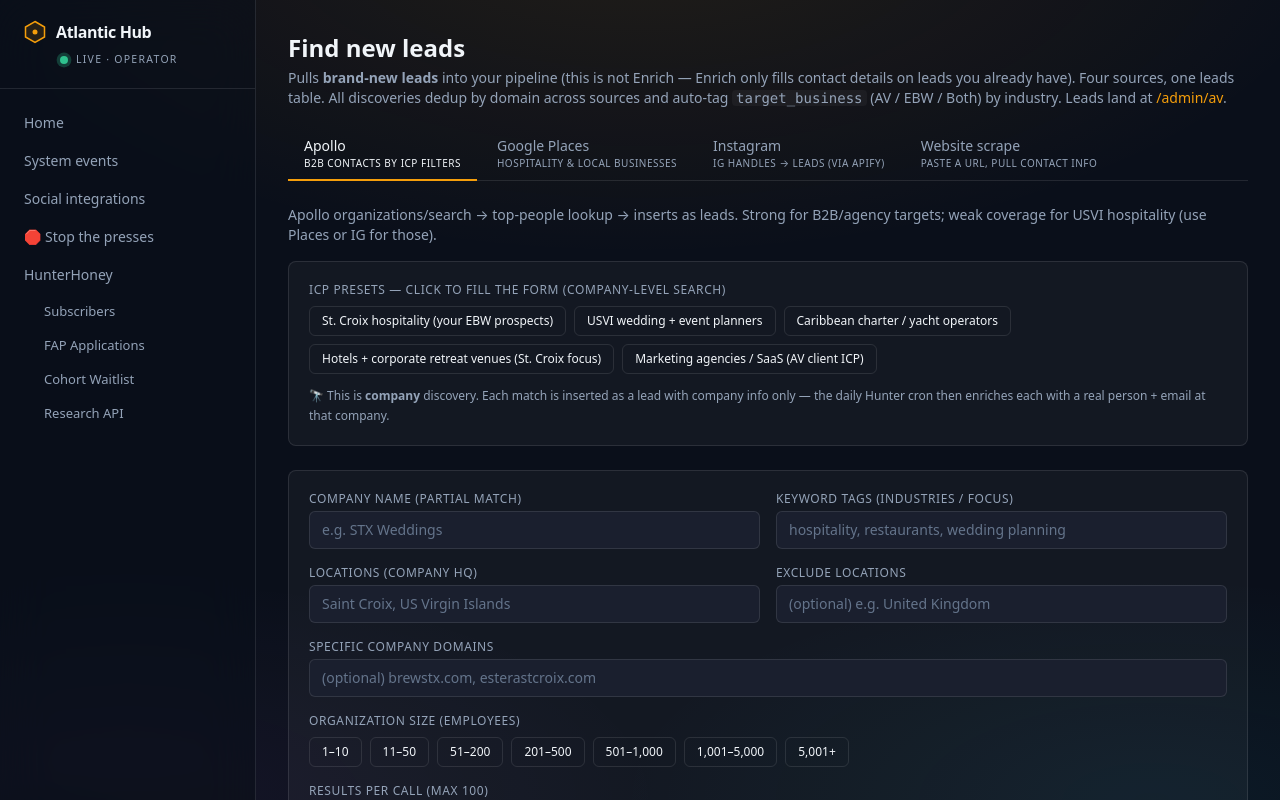
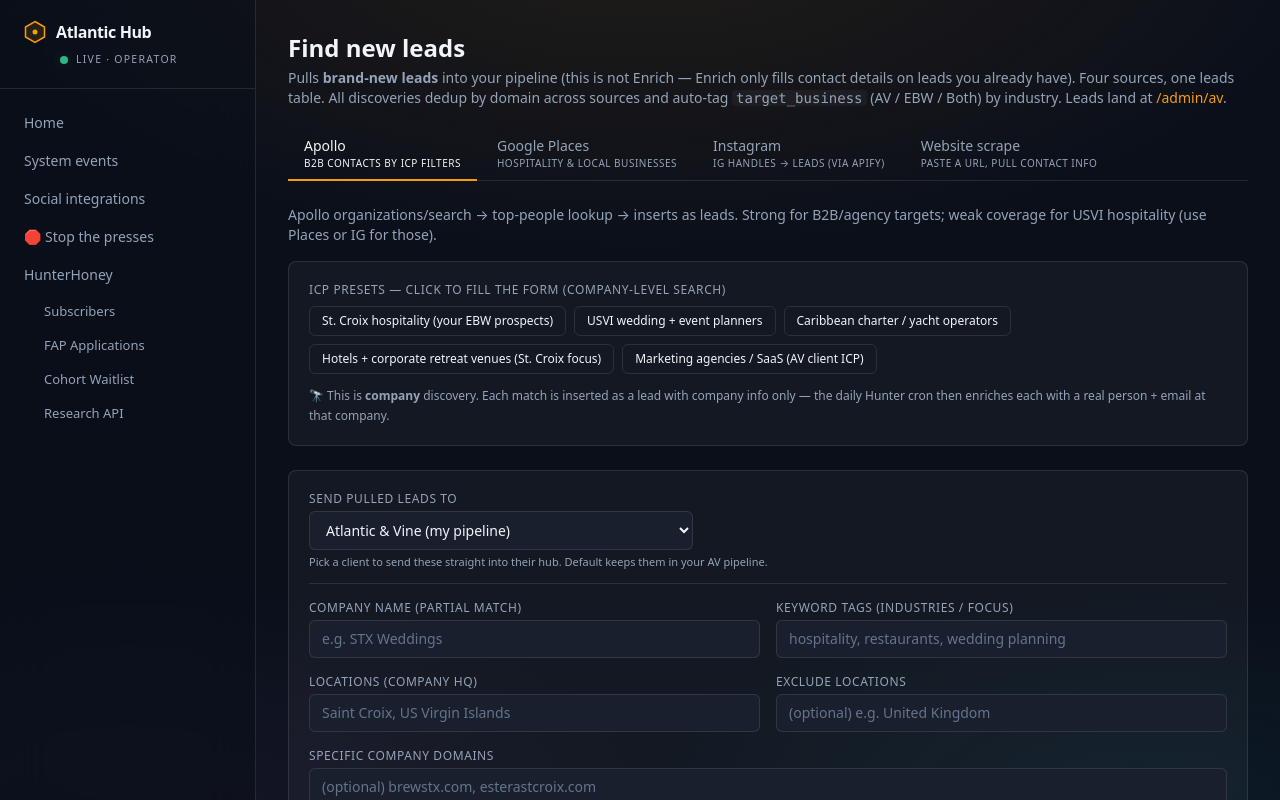
Before and after one commit to valfulton/atlantic-hub, a Next.js app: page /admin/av/discover in a window 1280 px wide. Shown: the top 800 px of the page. Built offline with nearby package versions, Linux system fonts and the light colour scheme.

Commit message:
Find new leads: send pulled leads to a client hub (Apollo + Google Places destination)

```diff
--- a/app/admin/av/discover/DiscoverForm.tsx
+++ b/app/admin/av/discover/DiscoverForm.tsx
@@ -103,7 +103,7 @@ const ICP_PRESETS: IcpPreset[] = [
   }
 ];
 
-export function DiscoverForm() {
+export function DiscoverForm({ clients = [] }: { clients?: { clientId: number; name: string }[] }) {
   const router = useRouter();
   const [running, setRunning] = useState(false);
   const [error, setError] = useState<string | null>(null);
@@ -117,6 +117,7 @@ export function DiscoverForm() {
   const [qOrganizationKeywordTags, setQOrganizationKeywordTags] = useState('');
   const [selectedRanges, setSelectedRanges] = useState<string[]>([]);
   const [perPage, setPerPage] = useState(25);
+  const [destClientId, setDestClientId] = useState('');
 
   function applyPreset(preset: IcpPreset) {
     setQOrganizationName(preset.filters.qOrganizationName || '');
@@ -149,7 +150,8 @@ export function DiscoverForm() {
         qOrganizationKeywordTags: csvToArray(qOrganizationKeywordTags),
         organizationNumEmployeesRanges: selectedRanges,
         page: 1,
-        perPage
+        perPage,
+        clientId: destClientId ? Number(destClientId) : undefined
       };
       const res = await fetch('/api/admin/av/discover', {
         method: 'POST',
@@ -198,6 +200,23 @@ export function DiscoverForm() {
       </div>
 
       <form onSubmit={runSearch} className="bg-surface border border-border rounded-lg p-5 space-y-4">
+        <div className="pb-3 border-b border-border">
+          <div className="text-xs uppercase tracking-wider text-muted mb-1">Send pulled leads to</div>
+          <select
+            value={destClientId}
+            onChange={(e) => setDestClientId(e.target.value)}
+            className="w-full md:w-96 border border-border rounded-md px-3 py-2 text-sm"
+            style={inputStyle}
+          >
+            <option value="">Atlantic &amp; Vine (my pipeline)</option>
+            {clients.map((c) => (
+              <option key={c.clientId} value={String(c.clientId)}>{c.name} (their hub)</option>
+            ))}
+          </select>
+          <div className="text-[11px] text-muted mt-1">
+            Pick a client to send these straight into their hub. Default keeps them in your AV pipeline.
+          </div>
+        </div>
         <div className="grid grid-cols-1 md:grid-cols-2 gap-4">
           <div>
             <div className="text-xs uppercase tracking-wider text-muted mb-1">Company name (partial match)</div>
--- a/app/admin/av/discover/PlacesDiscoverForm.tsx
+++ b/app/admin/av/discover/PlacesDiscoverForm.tsx
@@ -58,7 +58,7 @@ const INCLUDED_TYPE_OPTIONS = [
   { value: 'bakery', label: 'bakery' }
 ];
 
-export function PlacesDiscoverForm() {
+export function PlacesDiscoverForm({ clients = [] }: { clients?: { clientId: number; name: string }[] }) {
   const router = useRouter();
   const [textQuery, setTextQuery] = useState('');
   const [includedType, setIncludedType] = useState('');
@@ -66,6 +66,7 @@ export function PlacesDiscoverForm() {
   const [loading, setLoading] = useState(false);
   const [error, setError] = useState<string | null>(null);
   const [result, setResult] = useState<BatchResponse | null>(null);
+  const [destClientId, setDestClientId] = useState('');
 
   function applyPreset(p: (typeof QUERY_PRESETS)[number]) {
     setTextQuery(p.query);
@@ -88,7 +89,8 @@ export function PlacesDiscoverForm() {
         body: JSON.stringify({
           textQuery: textQuery.trim(),
           includedType: includedType || undefined,
-          pageSize
+          pageSize,
+          clientId: destClientId ? Number(destClientId) : undefined
         })
       });
       const json: BatchResponse = await res.json();
@@ -131,6 +133,23 @@ export function PlacesDiscoverForm() {
       </div>
 
       <form onSubmit={handleSubmit} className="space-y-4">
+        <div className="pb-3 border-b border-border">
+          <label className="block text-xs uppercase tracking-wider text-muted mb-1">Send pulled leads to</label>
+          <select
+            value={destClientId}
+            onChange={(e) => setDestClientId(e.target.value)}
+            className="w-full md:w-96 border border-border rounded-md px-3 py-2 text-sm"
+            style={inputStyle}
+          >
+            <option value="">Atlantic &amp; Vine (my pipeline)</option>
+            {clients.map((c) => (
+              <option key={c.clientId} value={String(c.clientId)}>{c.name} (their hub)</option>
+            ))}
+          </select>
+          <div className="text-[11px] text-muted mt-1">
+            Pick a client to send these straight into their hub. Default keeps them in your AV pipeline.
+          </div>
+        </div>
         <div>
           <label className="block text-xs uppercase tracking-wider text-muted mb-1">Text query</label>
           <input
--- a/app/admin/av/discover/page.tsx
+++ b/app/admin/av/discover/page.tsx
@@ -3,6 +3,9 @@ import { DiscoverForm } from './DiscoverForm';
 import { PlacesDiscoverForm } from './PlacesDiscoverForm';
 import { InstagramDiscoverForm } from './InstagramDiscoverForm';
 import { ScrapeDiscoverForm } from './ScrapeDiscoverForm';
+import { listClientAccounts } from '@/lib/av/clients_overview';
+
+export const dynamic = 'force-dynamic';
 
 /**
  * Unified discovery page. URL-driven tab selection (?source=apollo|places|
@@ -22,13 +25,19 @@ const TABS: Array<{ id: Source; label: string; subtitle: string }> = [
   { id: 'scrape', label: 'Website scrape', subtitle: 'Paste a URL, pull contact info' }
 ];
 
-export default function DiscoverPage({
+export default async function DiscoverPage({
   searchParams
 }: {
   searchParams?: { source?: string };
 }) {
   const sourceRaw = searchParams?.source ?? '';
   const source: Source = (TABS.find((t) => t.id === sourceRaw)?.id ?? 'apollo') as Source;
+
+  // Clients for the "send pulled leads to" destination dropdown.
+  const clients = (await listClientAccounts().catch(() => [])).map((c) => ({
+    clientId: c.clientId,
+    name: c.name
+  }));
 
   return (
     <div>
@@ -71,11 +80,11 @@ export default function DiscoverPage({
             Apollo organizations/search → top-people lookup → inserts as leads. Strong for
             B2B/agency targets; weak coverage for USVI hospitality (use Places or IG for those).
           </p>
-          <DiscoverForm />
+          <DiscoverForm clients={clients} />
         </div>
       )}
 
-      {source === 'places' && <PlacesDiscoverForm />}
+      {source === 'places' && <PlacesDiscoverForm clients={clients} />}
       {source === 'instagram' && <InstagramDiscoverForm />}
       {source === 'scrape' && <ScrapeDiscoverForm />}
     </div>
--- a/app/api/admin/av/discover/places/route.ts
+++ b/app/api/admin/av/discover/places/route.ts
@@ -70,8 +70,14 @@ export async function POST(req: NextRequest) {
     }
   }
 
+  // Optional destination: stamp results to a client's hub instead of the AV pipeline.
+  const destClientId =
+    typeof payload.clientId === 'number' && Number.isInteger(payload.clientId) && payload.clientId > 0
+      ? payload.clientId
+      : null;
+
   try {
-    const batch = await runPlacesDiscoveryBatch(filters);
+    const batch = await runPlacesDiscoveryBatch(filters, { clientId: destClientId });
     return NextResponse.json({
       source: 'google_places',
       resultsCount: batch.resultsCount,
--- a/app/api/admin/av/discover/route.ts
+++ b/app/api/admin/av/discover/route.ts
@@ -82,11 +82,19 @@ export async function POST(req: NextRequest) {
     );
   }
 
+  // Optional destination: when a client id is supplied, stamp the discovered
+  // leads to that client's hub instead of the operator AV pipeline.
+  const destClientId =
+    typeof payload.clientId === 'number' && Number.isInteger(payload.clientId) && payload.clientId > 0
+      ? payload.clientId
+      : null;
+
   try {
     const summary = await runDiscoveryBatch({
       filters,
       triggerSource: 'manual',
-      actorUserId: guard.actor.userId
+      actorUserId: guard.actor.userId,
+      clientId: destClientId
     });
     return NextResponse.json(summary);
   } catch (err) {
```
